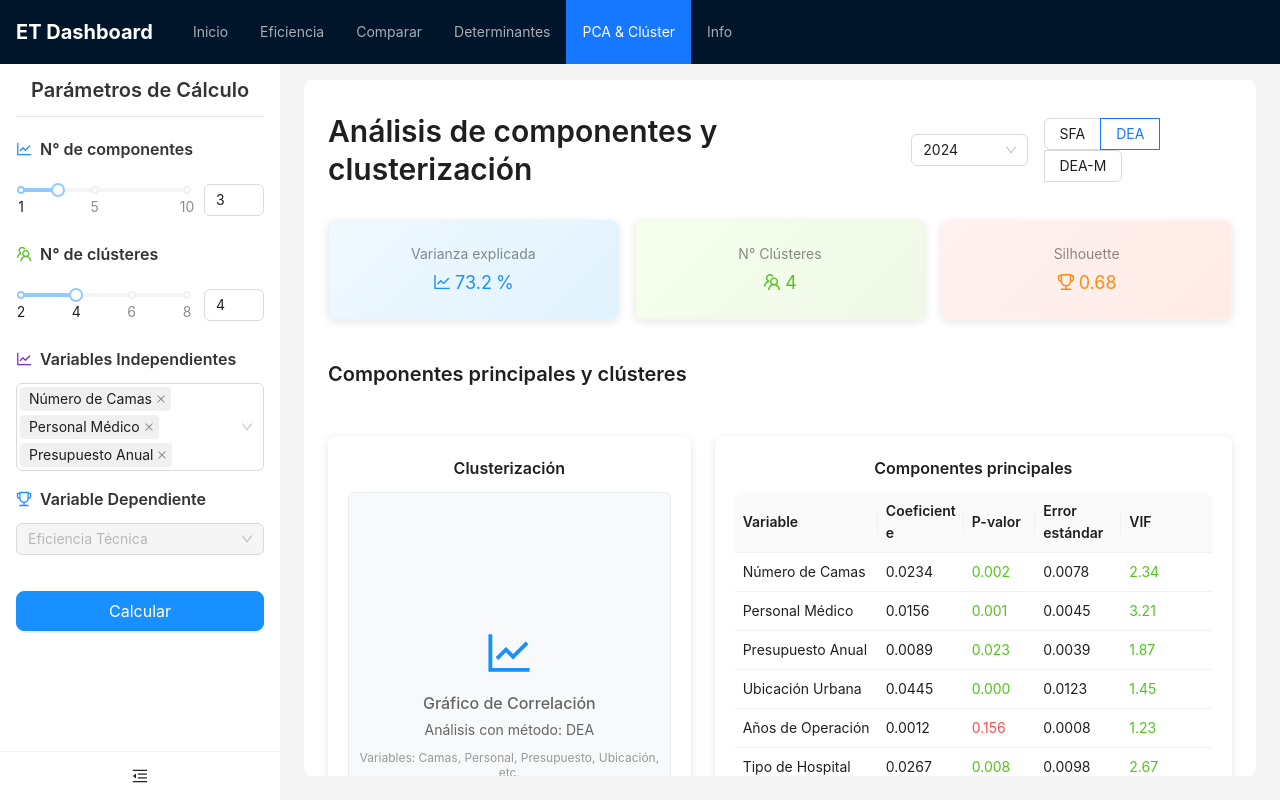
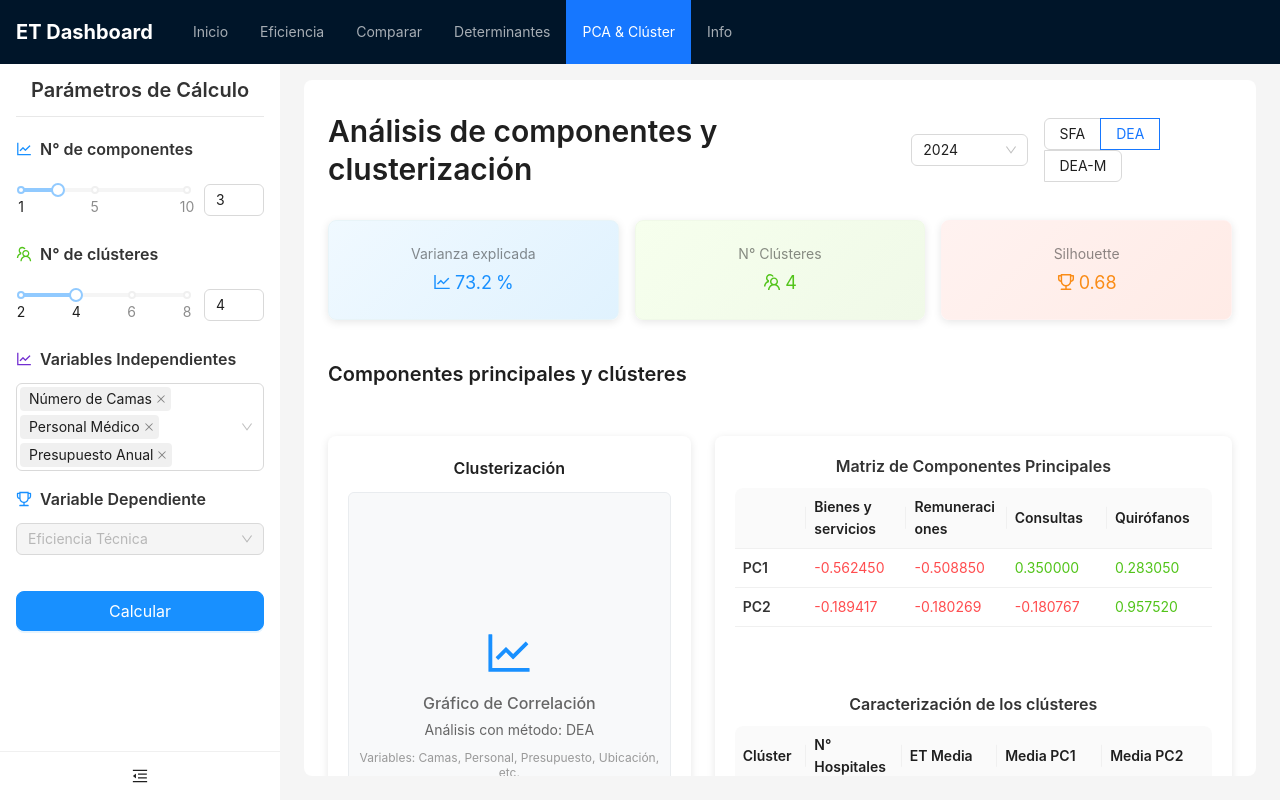
Before and after one commit to rez-dev/panel-eficiencia-hospitalaria, a React (Vite) app in the folder frontend/: page / in a window 1280 px wide. Both pictures are taken after a click on the item "PCA & Clúster". Built offline with nearby package versions, Linux system fonts and the light colour scheme.

Commit message:
Fix vista PCA
Se modifica la vista de PCA incluyendo tablas de datos propios del cálculo de PCA y clustering

```diff
--- a/frontend/src/components/PcaClusterView.jsx
+++ b/frontend/src/components/PcaClusterView.jsx
@@ -618,68 +618,201 @@ const PcaClusterView = ({ onNavigate }) => {
                     padding: "20px",
                   }}
                 >
-                  {" "}
-                  <Title
-                    level={5}
+                  {/* Primera tabla - Matriz de componentes */}
+                  <div
                     style={{
-                      marginTop: "0px",
+                      flex: 1,
+                      display: "flex",
+                      flexDirection: "column",
+                      marginBottom: "16px",
+                    }}
+                  >
+                    <div
+                      style={{
+                        fontSize: "16px",
+                        fontWeight: "600",
                         marginBottom: "12px",
+                        color: "#333",
                         textAlign: "center",
                       }}
                     >
-                    Componentes principales
-                  </Title>{" "}
+                      Matriz de Componentes Principales
+                    </div>
                     <Table
                       columns={[
                         {
-                        title: "Variable",
-                        dataIndex: "variable",
-                        key: "variable",
-                        width: "30%",
-                      },
-                      {
-                        title: "Coeficiente",
-                        dataIndex: "coeficiente",
-                        key: "coeficiente",
-                        width: "18%",
-                        render: (value) => value.toFixed(4),
-                      },
-                      {
-                        title: "P-valor",
-                        dataIndex: "pvalor",
-                        key: "pvalor",
+                          title: "",
+                          dataIndex: "component",
+                          key: "component",
                           width: "15%",
                           render: (value) => (
-                          <span
-                            style={{
-                              color: value < 0.05 ? "#52c41a" : "#ff4d4f",
-                            }}
-                          >
-                            {value.toFixed(3)}
+                            <span style={{ fontWeight: "600", color: "#333" }}>
+                              {value}
                             </span>
                           ),
                         },
                         {
-                        title: "Error estándar",
-                        dataIndex: "errorEstandar",
-                        key: "errorEstandar",
-                        width: "18%",
-                        render: (value) => value.toFixed(4),
-                      },
-                      {
-                        title: "VIF",
-                        dataIndex: "vif",
-                        key: "vif",
-                        width: "19%",
+                          title: "Bienes y servicios",
+                          dataIndex: "bienes",
+                          key: "bienes",
+                          width: "21%",
                           render: (value) => (
                             <span
                               style={{
-                              color:
-                                value > 10
-                                  ? "#ff4d4f"
-                                  : value > 5
-                                  ? "#fa8c16"
-                                  : "#52c41a",
+                                color: value < 0 ? "#ff4d4f" : "#52c41a",
+                              }}
+                            >
+                              {value.toFixed(6)}
+                            </span>
+                          ),
+                        },
+                        {
+                          title: "Remuneraciones",
+                          dataIndex: "remuneraciones",
+                          key: "remuneraciones",
+                          width: "21%",
+                          render: (value) => (
+                            <span
+                              style={{
+                                color: value < 0 ? "#ff4d4f" : "#52c41a",
+                              }}
+                            >
+                              {value.toFixed(6)}
+                            </span>
+                          ),
+                        },
+                        {
+                          title: "Consultas",
+                          dataIndex: "consultas",
+                          key: "consultas",
+                          width: "21%",
+                          render: (value) => (
+                            <span
+                              style={{
+                                color: value < 0 ? "#ff4d4f" : "#52c41a",
+                              }}
+                            >
+                              {value.toFixed(6)}
+                            </span>
+                          ),
+                        },
+                        {
+                          title: "Quirófanos",
+                          dataIndex: "quirofanos",
+                          key: "quirofanos",
+                          width: "22%",
+                          render: (value) => (
+                            <span
+                              style={{
+                                color: value < 0 ? "#ff4d4f" : "#52c41a",
+                              }}
+                            >
+                              {value.toFixed(6)}
+                            </span>
+                          ),
+                        },
+                      ]}
+                      dataSource={[
+                        {
+                          key: 1,
+                          component: "PC1",
+                          bienes: -0.56245,
+                          remuneraciones: -0.50885,
+                          consultas: 0.35,
+                          quirofanos: 0.28305,
+                        },
+                        {
+                          key: 2,
+                          component: "PC2",
+                          bienes: -0.189417,
+                          remuneraciones: -0.180269,
+                          consultas: -0.180767,
+                          quirofanos: 0.95752,
+                        },
+                      ]}
+                      pagination={false}
+                      size="small"
+                      scroll={{ y: "calc(50% - 40px)" }}
+                      style={{ flex: 1 }}
+                    />
+                  </div>{" "}
+                  {/* Segunda tabla - Centroides */}
+                  <div
+                    style={{
+                      flex: 1,
+                      display: "flex",
+                      flexDirection: "column",
+                    }}
+                  >
+                    {" "}
+                    <div
+                      style={{
+                        fontSize: "16px",
+                        fontWeight: "600",
+                        marginBottom: "12px",
+                        color: "#333",
+                        textAlign: "center",
+                      }}
+                    >
+                      Caracterización de los clústeres
+                    </div>
+                    <Table
+                      columns={[
+                        {
+                          title: "Clúster",
+                          dataIndex: "cluster",
+                          key: "cluster",
+                          width: "15%",
+                          render: (value) => (
+                            <span style={{ fontWeight: "600", color: "#333" }}>
+                              {value}
+                            </span>
+                          ),
+                        },
+                        {
+                          title: "N° Hospitales",
+                          dataIndex: "n_hospitales",
+                          key: "n_hospitales",
+                          width: "20%",
+                          render: (value) => (
+                            <span style={{ color: "#1890ff" }}>{value}</span>
+                          ),
+                        },
+                        {
+                          title: "ET Media",
+                          dataIndex: "te_media",
+                          key: "te_media",
+                          width: "20%",
+                          render: (value) => (
+                            <span style={{ color: "#52c41a" }}>
+                              {value.toFixed(2)}
+                            </span>
+                          ),
+                        },
+                        {
+                          title: "Media PC1",
+                          dataIndex: "pc1_media",
+                          key: "pc1_media",
+                          width: "22%",
+                          render: (value) => (
+                            <span
+                              style={{
+                                color: value < 0 ? "#ff4d4f" : "#52c41a",
+                              }}
+                            >
+                              {value.toFixed(2)}
+                            </span>
+                          ),
+                        },
+                        {
+                          title: "Media PC2",
+                          dataIndex: "pc2_media",
+                          key: "pc2_media",
+                          width: "23%",
+                          render: (value) => (
+                            <span
+                              style={{
+                                color: value < 0 ? "#ff4d4f" : "#52c41a",
                               }}
                             >
                               {value.toFixed(2)}
@@ -690,89 +823,26 @@ const PcaClusterView = ({ onNavigate }) => {
                       dataSource={[
                         {
                           key: 1,
-                        variable: "Número de Camas",
-                        coeficiente: 0.0234,
-                        pvalor: 0.002,
-                        errorEstandar: 0.0078,
-                        vif: 2.34,
+                          cluster: 0,
+                          n_hospitales: 34,
+                          te_media: 0.35,
+                          pc1_media: -8.97,
+                          pc2_media: 0.09,
                         },
                         {
                           key: 2,
-                        variable: "Personal Médico",
-                        coeficiente: 0.0156,
-                        pvalor: 0.001,
-                        errorEstandar: 0.0045,
-                        vif: 3.21,
-                      },
-                      {
-                        key: 3,
-                        variable: "Presupuesto Anual",
-                        coeficiente: 0.0089,
-                        pvalor: 0.023,
-                        errorEstandar: 0.0039,
-                        vif: 1.87,
-                      },
-                      {
-                        key: 4,
-                        variable: "Ubicación Urbana",
-                        coeficiente: 0.0445,
-                        pvalor: 0.0,
-                        errorEstandar: 0.0123,
-                        vif: 1.45,
-                      },
-                      {
-                        key: 5,
-                        variable: "Años de Operación",
-                        coeficiente: 0.0012,
-                        pvalor: 0.156,
-                        errorEstandar: 0.0008,
-                        vif: 1.23,
-                      },
-                      {
-                        key: 6,
-                        variable: "Tipo de Hospital",
-                        coeficiente: 0.0267,
-                        pvalor: 0.008,
-                        errorEstandar: 0.0098,
-                        vif: 2.67,
-                      },
-                      {
-                        key: 7,
-                        variable: "Tecnología Disponible",
-                        coeficiente: 0.0198,
-                        pvalor: 0.012,
-                        errorEstandar: 0.0076,
-                        vif: 4.12,
-                      },
-                      {
-                        key: 8,
-                        variable: "Especialización",
-                        coeficiente: 0.0334,
-                        pvalor: 0.003,
-                        errorEstandar: 0.0112,
-                        vif: 1.98,
+                          cluster: 1,
+                          n_hospitales: 17,
+                          te_media: 0.3,
+                          pc1_media: 1.94,
+                          pc2_media: -9.48,
                         },
                       ]}
                       pagination={false}
                       size="small"
-                    scroll={{ y: "calc(100% - 80px)" }}
+                      scroll={{ y: "calc(50% - 40px)" }}
                       style={{ flex: 1 }}
                     />
-                  <div
-                    style={{
-                      marginTop: "16px",
-                      padding: "12px",
-                      background: "#f8f9fa",
-                      borderRadius: "4px",
-                      fontSize: "12px",
-                      color: "#666",
-                    }}
-                  >
-                    <strong>Estadísticas del modelo:</strong> R² = 0.847 | R²
-                    ajustado = 0.823 | F-estadístico = 12.45 (p &lt; 0.001)
-                    <br />
-                    <strong>Significancia:</strong> *** p&lt;0.001, **
-                    p&lt;0.01, * p&lt;0.05, NS = No significativo
                   </div>
                 </div>
               </Col>
```
Lines whose indentation alone changed are shown as unchanged.
